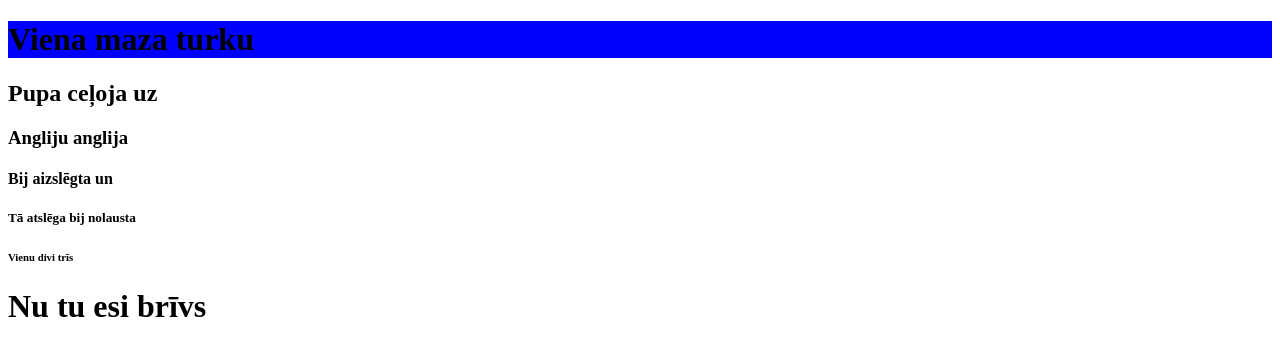
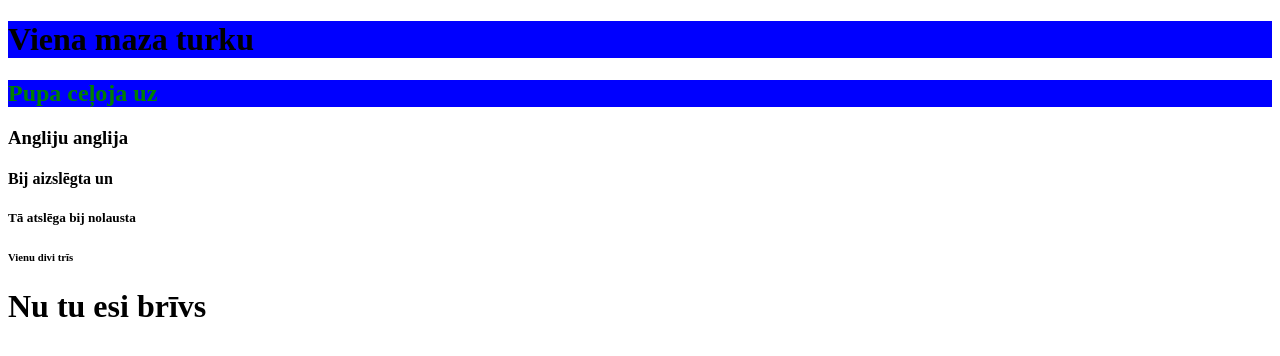
Before and after one commit to 96kateo/Stylee, a plain HTML site: page index.html in a window 1280 px wide. Drawn offline with Linux system fonts and the light colour scheme.

Commit message:
Update index.html

```diff
--- a/index.html
+++ b/index.html
@@ -7,7 +7,7 @@
 <body>
 
 <h1 style="background-color:blue;">Viena maza turku</h1>
-<h2>Pupa ceļoja uz</h2>
+<h2 style="color:green;background-color:blue;">Pupa ceļoja uz</h2>
 <h3>Angliju anglija</h3>
 <h4>Bij aizslēgta un</h4>
 <h5>Tā atslēga bij nolausta</h5>
```
